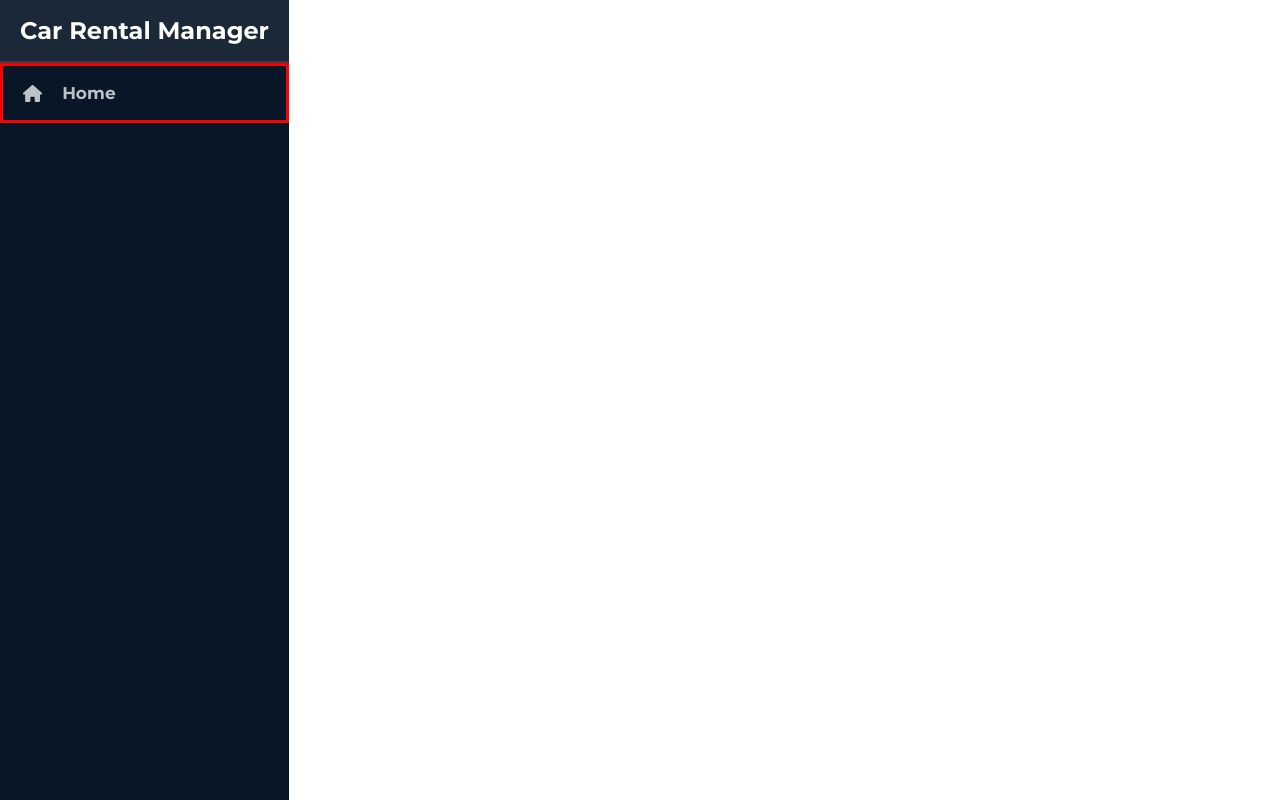
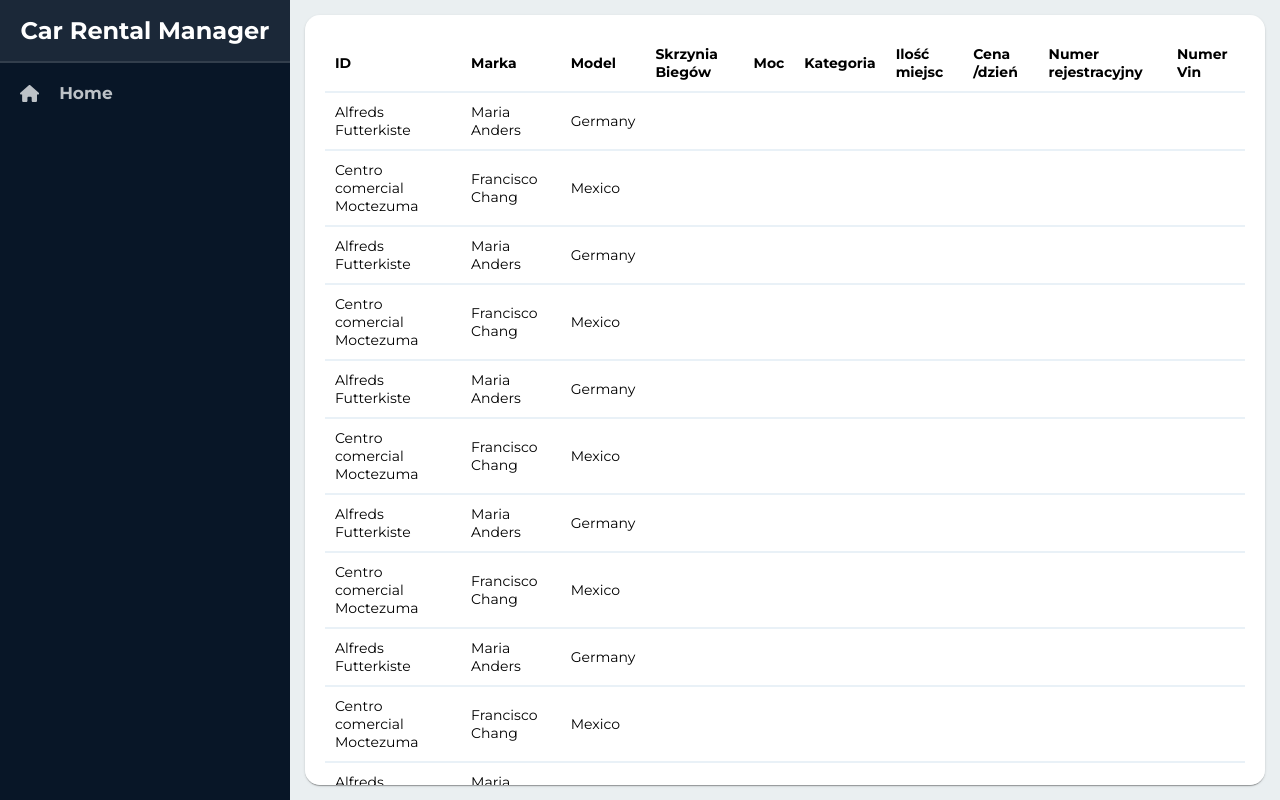
Before and after one commit to ajdachoo/Car-Rental-Manager, a React (Create React App) app: page / in a window 1280 px wide. Built offline with nearby package versions, Linux system fonts and the light colour scheme.

Commit message:
add data table

```diff
--- a/src/assets/styles/theme.ts
+++ b/src/assets/styles/theme.ts
@@ -6,12 +6,18 @@ export const theme = {
         c4: '#101F33',
         c5: '#BDC2C7',
         c6: '#1B2838',
+        c7: '#EAEFF1',
+        c8: '#E9F1F7',
     },
     fontSize: {
         xxl: '34px',
         xl: '24px',
         l: '17px',
+        ml: '14px',
         m: '12px',
         s: '11px',
     },
+    shadows: {
+        s1: '0px 2px 1px -1px rgba(0,0,0,0.2), 0px 1px 1px 0px rgba(0,0,0,0.14), 0px 1px 3px 0px rgba(0,0,0,0.12)',
+    },
 };
--- a/src/components/organisms/CarsTable/CarsTable.tsx
+++ b/src/components/organisms/CarsTable/CarsTable.tsx
@@ -1,9 +1,174 @@
 import React from 'react';
 import styled from 'styled-components';
 
-const CarsTable = () => {
-    <>
-    </>
+
+const DataTable = styled.div`
+    background-color: ${({ theme }) => theme.colors.c2};
+    border-radius: 15px;
+    padding: 20px;
+    margin: 15px;
+    box-shadow: ${({ theme }) => theme.shadows.s1};
+    max-width: 100%;
+    overflow-y: scroll;
+    font-size: ${({ theme }) => theme.fontSize.ml};
+
+    table {
+        border-collapse: collapse;
+    }
+
+    tr {
+        border-bottom: solid 2px ${({ theme }) => theme.colors.c8};
+    }
+
+    th, td {
+        padding: 10px;
+        text-align: left;
+    }
+`;
+
+const CarsTable: React.FC = () => {
+    return (
+        <DataTable>
+            <table>
+                <thead>
+                    <tr>
+                        <th>ID</th>
+                        <th>Marka</th>
+                        <th>Model</th>
+                        <th>Skrzynia Biegów</th>
+                        <th>Moc</th>
+                        <th>Kategoria</th>
+                        <th>Ilość miejsc</th>
+                        <th>Cena /dzień</th>
+                        <th>Numer rejestracyjny</th>
+                        <th>Numer Vin</th>
+                    </tr>
+                </thead>
+                <tbody>
+                    <tr>
+                        <td>Alfreds Futterkiste</td>
+                        <td>Maria Anders</td>
+                        <td>Germany</td>
+                    </tr>
+                    <tr>
+                        <td>Centro comercial Moctezuma</td>
+                        <td>Francisco Chang</td>
+                        <td>Mexico</td>
+                    </tr>
+                    <tr>
+                        <td>Alfreds Futterkiste</td>
+                        <td>Maria Anders</td>
+                        <td>Germany</td>
+                    </tr>
+                    <tr>
+                        <td>Centro comercial Moctezuma</td>
+                        <td>Francisco Chang</td>
+                        <td>Mexico</td>
+                    </tr>
+                    <tr>
+                        <td>Alfreds Futterkiste</td>
+                        <td>Maria Anders</td>
+                        <td>Germany</td>
+                    </tr>
+                    <tr>
+                        <td>Centro comercial Moctezuma</td>
+                        <td>Francisco Chang</td>
+                        <td>Mexico</td>
+                    </tr>
+                    <tr>
+                        <td>Alfreds Futterkiste</td>
+                        <td>Maria Anders</td>
+                        <td>Germany</td>
+                    </tr>
+                    <tr>
+                        <td>Centro comercial Moctezuma</td>
+                        <td>Francisco Chang</td>
+                        <td>Mexico</td>
+                    </tr>
+                    <tr>
+                        <td>Alfreds Futterkiste</td>
+                        <td>Maria Anders</td>
+                        <td>Germany</td>
+                    </tr>
+                    <tr>
+                        <td>Centro comercial Moctezuma</td>
+                        <td>Francisco Chang</td>
+                        <td>Mexico</td>
+                    </tr>
+                    <tr>
+                        <td>Alfreds Futterkiste</td>
+                        <td>Maria Anders</td>
+                        <td>Germany</td>
+                    </tr>
+                    <tr>
+                        <td>Centro comercial Moctezuma</td>
+                        <td>Francisco Chang</td>
+                        <td>Mexico</td>
+                    </tr>
+                    <tr>
+                        <td>Alfreds Futterkiste</td>
+                        <td>Maria Anders</td>
+                        <td>Germany</td>
+                    </tr>
+                    <tr>
+                        <td>Centro comercial Moctezuma</td>
+                        <td>Francisco Chang</td>
+                        <td>Mexico</td>
+                    </tr>
+                    <tr>
+                        <td>Alfreds Futterkiste</td>
+                        <td>Maria Anders</td>
+                        <td>Germany</td>
+                    </tr>
+                    <tr>
+                        <td>Centro comercial Moctezuma</td>
+                        <td>Francisco Chang</td>
+                        <td>Mexico</td>
+                    </tr>
+                    <tr>
+                        <td>Alfreds Futterkiste</td>
+                        <td>Maria Anders</td>
+                        <td>Germany</td>
+                    </tr>
+                    <tr>
+                        <td>Centro comercial Moctezuma</td>
+                        <td>Francisco Chang</td>
+                        <td>Mexico</td>
+                    </tr>
+                    <tr>
+                        <td>Alfreds Futterkiste</td>
+                        <td>Maria Anders</td>
+                        <td>Germany</td>
+                    </tr>
+                    <tr>
+                        <td>Centro comercial Moctezuma</td>
+                        <td>Francisco Chang</td>
+                        <td>Mexico</td>
+                    </tr>
+                    <tr>
+                        <td>Alfreds Futterkiste</td>
+                        <td>Maria Anders</td>
+                        <td>Germany</td>
+                    </tr>
+                    <tr>
+                        <td>Centro comercial Moctezuma</td>
+                        <td>Francisco Chang</td>
+                        <td>Mexico</td>
+                    </tr>
+                    <tr>
+                        <td>Alfreds Futterkiste</td>
+                        <td>Maria Anders</td>
+                        <td>Germany</td>
+                    </tr>
+                    <tr>
+                        <td>Centro comercial Moctezuma</td>
+                        <td>Francisco Chang</td>
+                        <td>Mexico</td>
+                    </tr>
+                </tbody>
+            </table>
+        </DataTable>
+    );
 };
 
 export default CarsTable;
--- a/src/components/organisms/Navigation/Navigation.tsx
+++ b/src/components/organisms/Navigation/Navigation.tsx
@@ -10,6 +10,7 @@ const Logo = styled.div`
 
     h1 {
         font-size: ${({ theme }) => theme.fontSize.xl};
+        text-align: center;
     }
 
     &:hover {
@@ -20,6 +21,7 @@ const Logo = styled.div`
 
 const Wrapper = styled.div`
     display: flex;
+    min-width: 290px;
     flex-direction: column;
     height: 100vh;
     background-color: ${({ theme }) => theme.colors.c1};
@@ -29,7 +31,6 @@ const HomeLink = styled.div`
     height: 60px;
     font-size: ${({ theme }) => theme.fontSize.l};
     font-weight: 700;
-    border: solid red;
     color: ${({ theme }) => theme.colors.c5};
     display: flex;
     align-items: center;
@@ -48,7 +49,7 @@ const HomeLink = styled.div`
     }
 `;
 
-const Navigation = () => {
+const Navigation: React.FC = () => {
     return (
         <Wrapper>
             <Logo>
--- /dev/null
+++ b/src/components/templates/DataSection/DataSection.tsx
@@ -0,0 +1,23 @@
+import CarsTable from 'components/organisms/CarsTable/CarsTable';
+import React from 'react';
+import styled from 'styled-components';
+
+const Wrapper = styled.div`
+    display: flex;
+    flex-direction: column;
+    align-items: center;
+    justify-content: center;
+    height: 100vh;
+    width: 100%;
+    background-color: ${({ theme }) => theme.colors.c7};
+`;
+
+const DataSection: React.FC = () => {
+    return (
+        <Wrapper>
+            <CarsTable />
+        </Wrapper>
+    );
+};
+
+export default DataSection;
--- a/src/components/templates/MainTemplate/MainTemplate.tsx
+++ b/src/components/templates/MainTemplate/MainTemplate.tsx
@@ -1,6 +1,7 @@
 import React from 'react';
 import styled from 'styled-components';
 import Navigation from 'components/organisms/Navigation/Navigation';
+import DataSection from '../DataSection/DataSection';
 
 interface MainTemplateProps {
     children: React.ReactNode;
@@ -16,6 +17,7 @@ const MainTemplate: React.FC<MainTemplateProps> = ({ children }) => {
     return (
         <Wrapper>
             <Navigation />
+            <DataSection />
             {children}
         </Wrapper>
     );
--- /dev/null
+++ b/src/hooks/useCars.ts
@@ -0,0 +1 @@
+export const useCars = {};
```
